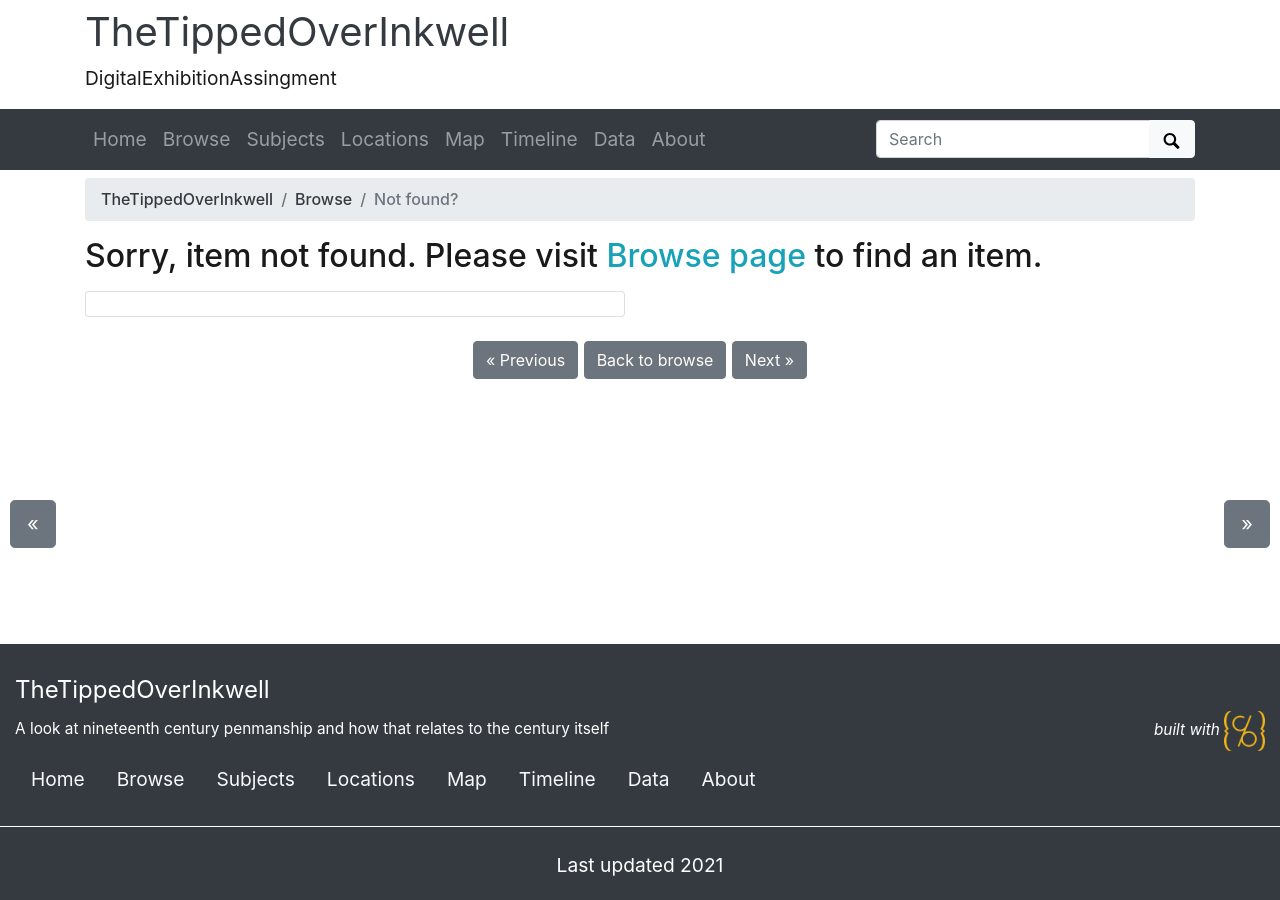
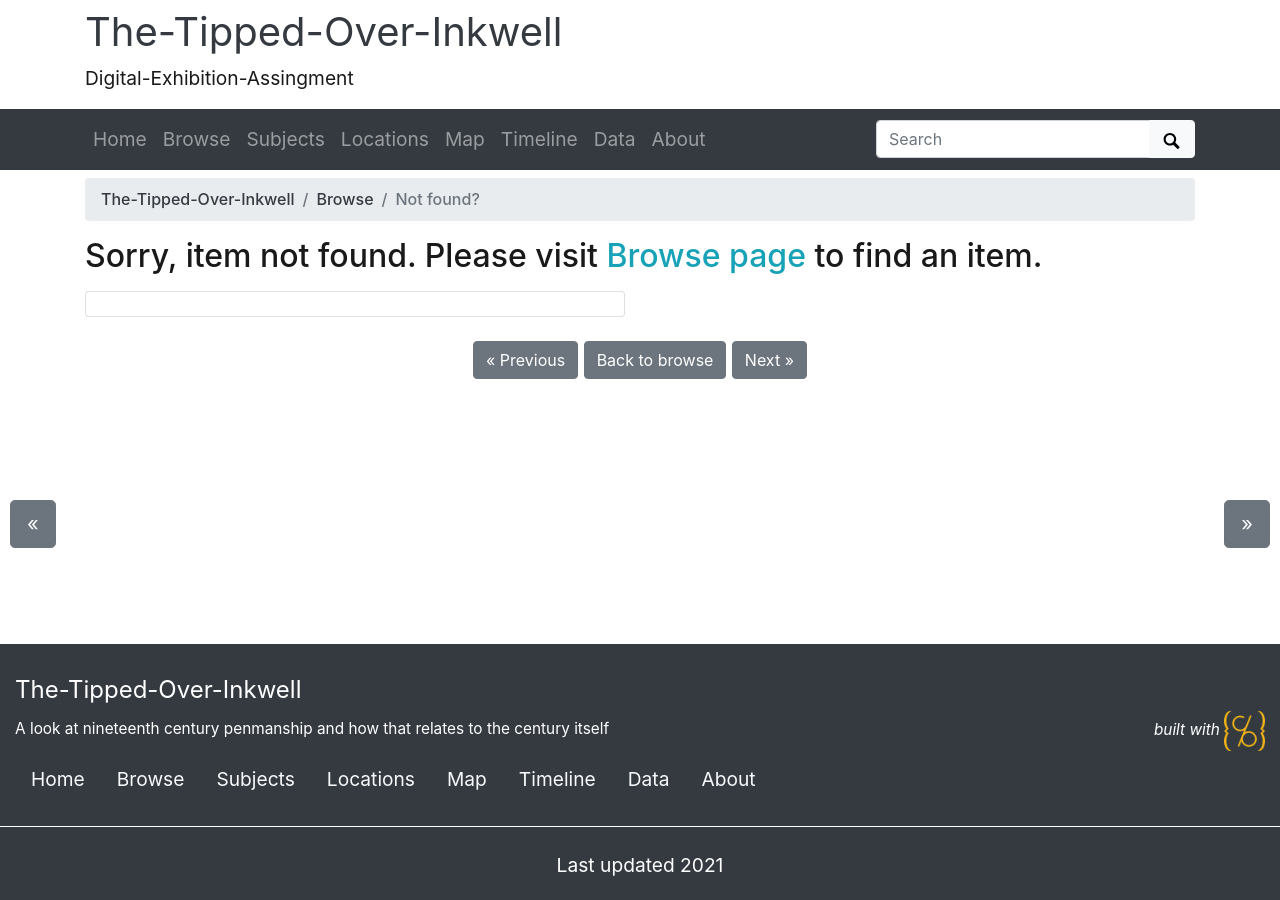
Before and after one commit to rs18bl/The-Tipped-Over-Inkwell, a Jekyll site: the page built from pages/item.md, in a window 1280 px wide. Built offline with Jekyll 4.4.1, drawn with Linux system fonts in a browser that asks for light colours.

Commit message:
Update _config.yml

```diff
--- a/_config.yml
+++ b/_config.yml
@@ -9,25 +9,25 @@
 #
 # url is site domain, full URL to the production location of your collection
 # on GitHub Pages follows the pattern username.github.io
-url: https://github.com/rs18bl
+url: rs18bl.github.io
 # baseurl is path to location on the domain if necessary e.g. /digital/hjccc
 # on GitHub Pages it is your github repository's name prefixed with a /
-baseurl: /thetippedoverinkwell
+baseurl: /the-tipped-over-inkwell
 # location of code, the full url to your github repository
-source-code: https://github.com/rs18bl/thetippedoverinkwell
+source-code: http://rs18bl.github.io/the-tipped-over-inkwell
 
 ##########
 # SITE SETTINGS
 #
 # title of site appears in banner
-title: TheTippedOverInkwell
+title: The-Tipped-Over-Inkwell
 # tagline, a short phrase that will appear throughout the site in the top banner
-tagline: DigitalExhibitionAssingment
+tagline: Digital-Exhibition-Assingment
 # description appears in meta tags and other locations
 # this description might appear in search result lists, keep around 160 characters max
 description: "A look at nineteenth century penmanship and how that relates to the century itself"
 # creator of the digital collection, to appear in meta tags; we typically use our GitHub usernames but feel free to just use your name
-author: RachelStangl
+author: Rachel-Stangl
 
 ##########
 # COLLECTION SETTINGS
```
